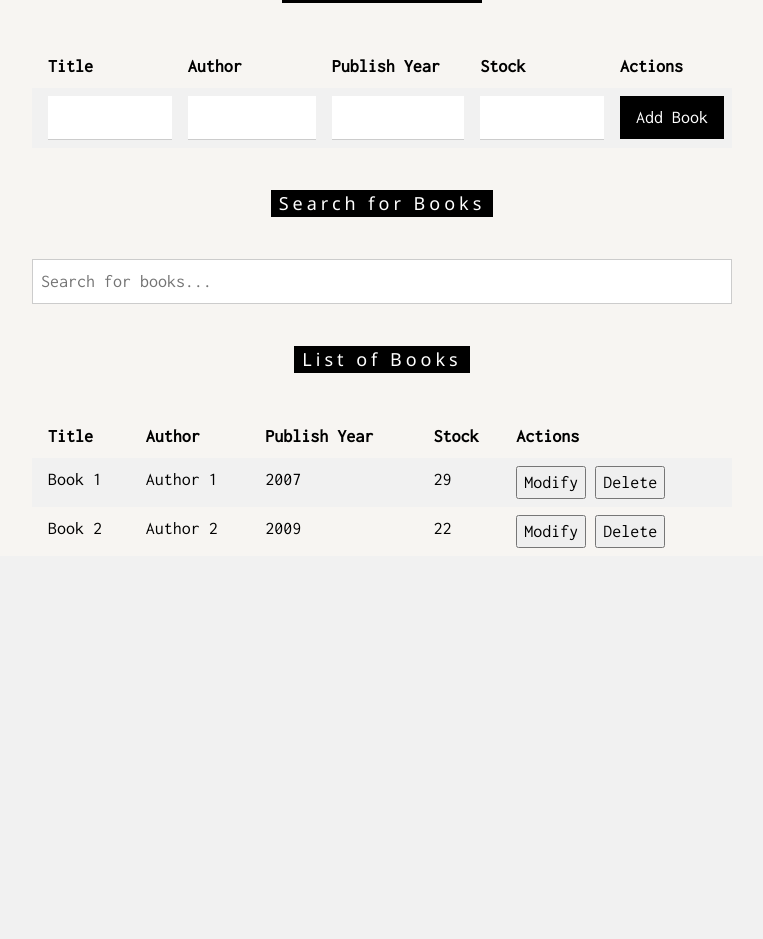
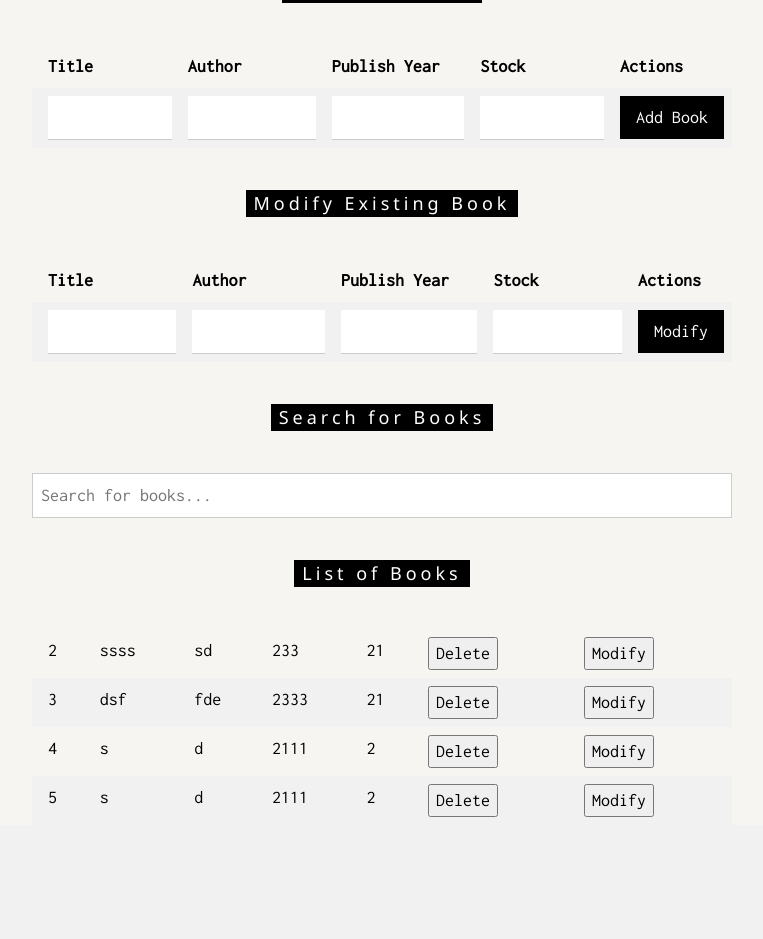
Before and after one commit to shalevhagshur/LibProjectFinal, a Flask app: page /bookpage in a window 1280 px wide. Shown: the part 1588-2527 px from the top of the page, without its empty margins (258-1021 px from the left). Before the commit the page ends 2136 px from the top, so only its background shows below. Run offline with Flask 3, Linux system fonts and the light colour scheme.

Commit message:
MOREEE POWERRRR

```diff
--- a/app.py
+++ b/app.py
@@ -9,7 +9,8 @@ from datetime import datetime, timedelta
 
 #flask app
 # Create a Flask web application
-app = Flask(__name__)
+app = Flask(__name__, static_folder="static", static_url_path="/static")
+app.config['SEND_FILE_MAX_AGE_DEFAULT'] = 0  # Disable caching for static files
 
 CORS(app)
 
@@ -93,7 +94,7 @@ class Loan(db.Model):
 #CRUDS for everything
 
 # CRUD for Books
-@app.route('/books', methods=['GET', 'POST'])
+@app.route('/books/', methods=['GET', 'POST'])
 @app.route('/books/<int:id>', methods=['GET', 'PUT', 'DELETE'])
 def books(id=None):
     if request.method == 'GET':
--- a/static/js/books.js
+++ /dev/null
@@ -1,24 +0,0 @@
-
-
-
-
-// searchbar
-function searchBooks() {
-  let input, filter, table, tr, td, i, txtValue;
-  input = document.getElementById("searchInput");
-  filter = input.value.toUpperCase();
-  table = document.getElementById("booksTable");
-  tr = table.getElementsByTagName("tr");
-
-  for (i = 1; i < tr.length; i++) { // Start from 1 to skip the table header row
-    td = tr[i].getElementsByTagName("td")[0]; // Assuming the title is in the first column
-    if (td) {
-      txtValue = td.textContent || td.innerText;
-      if (txtValue.toUpperCase().indexOf(filter) > -1) {
-        tr[i].style.display = "";
-      } else {
-        tr[i].style.display = "none";
-      }
-    }
-  }
-}
--- a/templates/books.html
+++ b/templates/books.html
@@ -6,7 +6,8 @@
 <meta name="viewport" content="width=device-width, initial-scale=1">
 <link rel="stylesheet" href="https://www.w3schools.com/w3css/4/w3.css">
 <link rel="stylesheet" href="https://fonts.googleapis.com/css?family=Inconsolata">
-<script src="/static/js/books.js"></script>
+<script src="https://cdn.jsdelivr.net/npm/axios/dist/axios.min.js"></script>
+
 <style>
   body, html {
     height: 100%;
@@ -89,22 +90,36 @@
         <td><input class="w3-input" type="number" id="newYear"></td>
         <td><input class="w3-input" type="number" id="newStock"></td>
         <td>
-          <button class="w3-button w3-black" onclick="addNewBook()">Add Book</button>
+            <button id="add-book-button" class="w3-button w3-black" onclick="addBook()">Add Book</button>
         </td>
       </tr>
     </table>
+
+<h5 class="w3-center w3-padding-32"><span class="w3-tag w3-wide">Modify Existing Book</span></h5>
+<table class="w3-table w3-striped">
+  <tr>
+    <th>Title</th>
+    <th>Author</th>
+    <th>Publish Year</th>
+    <th>Stock</th>
+    <th>Actions</th>
+  </tr>
+  <tr>
+    <td><input class="w3-input" type="text" id="newTitle"></td>
+    <td><input class="w3-input" type="text" id="newAuthor"></td>
+    <td><input class="w3-input" type="number" id="newYear"></td>
+    <td><input class="w3-input" type="number" id="newStock"></td>
+    <td>
+        <button id="modify-book-button" class="w3-button w3-black" onclick="modifyBook()">Modify</button>
+    </td>
+  </tr>
+</table>
 <h5 class="w3-center w3-padding-32"><span class="w3-tag w3-wide">Search for Books</span></h5>
 <input class="w3-input w3-border" type="text" id="searchInput" onkeyup="searchBooks()" placeholder="Search for books...">
 
     <h5 class="w3-center w3-padding-32"><span class="w3-tag w3-wide">List of Books</span></h5>
-    <table class="w3-table w3-striped">
-        <tr>
-          <th>Title</th>
-          <th>Author</th>
-          <th>Publish Year</th>
-          <th>Stock</th>
-          <th>Actions</th> <!-- Add a new header column for actions -->
-        </tr>
+    <table id="books-table" class="w3-table w3-striped">
+
         <tr>
           <td>Book 1</td>
           <td>Author 1</td>
@@ -139,5 +154,117 @@
   <p> <a href="https://www.w3schools.com/w3css/default.asp" title="W3.CSS" target="_blank" class="w3-hover-text-green"></a></p>
 </footer>
 
+<script>
+
+    // Function to fetch and display books
+    function getBooks() {
+        axios.get('/books')
+            .then(response => {
+                const books = response.data;
+                const table = document.getElementById('books-table');
+                table.innerHTML = ''; // Clear the table
+
+                books.forEach(book => {
+                    const row = table.insertRow();
+                    row.insertCell(0).textContent = book.BookID;
+                    row.insertCell(1).textContent = book.bookname;
+                    row.insertCell(2).textContent = book.bookauthor;
+                    row.insertCell(3).textContent = book.year_published;
+                    row.insertCell(4).textContent = book.stock;
+
+                    const deleteButton = document.createElement('button');
+                    deleteButton.textContent = 'Delete';
+                    deleteButton.addEventListener('click', () => deleteBook(book.BookID));
+                    row.insertCell(5).appendChild(deleteButton);
+
+                    const modifyButton = document.createElement('button');
+                    modifyButton.textContent = 'Modify';
+                    modifyButton.addEventListener('click', () => modifyBook(book.BookID));
+                    row.insertCell(6).appendChild(modifyButton);
+                });
+            })
+            .catch(error => console.error(error));
+    }
+
+    // Function to delete a book
+    function deleteBook(bookID) {
+        axios.delete(`/books/${bookID}`)
+            .then(() => {
+                getBooks();
+            })
+            .catch(error => console.error(error));
+    }
+
+    // Function to modify a book
+    function modifyBook(bookID) {
+        // Implement code for modifying a book (e.g., showing a form to edit book details)
+    }
+
+    // Call getBooks() when the page loads
+    window.addEventListener('load', getBooks);
+
+    // Function to add a new book
+    function addBook() {
+        const bookname = document.getElementById('newTitle').value;
+        const bookauthor = document.getElementById('newAuthor').value;
+        const year_published = parseInt(document.getElementById('newYear').value);
+        const stock = parseInt(document.getElementById('newStock').value);
+
+        const newBook = {
+            bookname,
+            bookauthor,
+            year_published,
+            stock,
+        };
+
+        axios.post('/books', newBook)
+            .then(response => {
+                if (response.data.done === 'success') {
+                    document.getElementById('newTitle').value = '';
+                    document.getElementById('newAuthor').value = '';
+                    document.getElementById('newYear').value = '';
+                    document.getElementById('newStock').value = '';
+                    getBooks();
+                } else {
+                    console.error(response.data.error);
+                }
+            })
+            .catch(error => console.error(error));
+    }
+
+    // Function to modify a book
+    function modifyBook(bookID) {
+        // Implement code for modifying a book (e.g., showing a form to edit book details)
+        // You'll need to populate the form with the book details and handle the form submission
+        // using a similar approach as the addBook function.
+    }
+
+    // Add event listeners to buttons
+    document.getElementById('add-book-button').addEventListener('click', addBook);
+
+    // Change 'booksTable' to 'books-table' to match the HTML table ID
+    function searchBooks() {
+        let input, filter, table, tr, td, i, txtValue;
+        input = document.getElementById("searchInput");
+        filter = input.value.toUpperCase();
+        table = document.getElementById("books-table"); // Change 'booksTable' to 'books-table'
+        tr = table.getElementsByTagName("tr");
+
+        for (i = 1; i < tr.length; i++) { // Start from 1 to skip the table header row
+            td = tr[i].getElementsByTagName("td")[0]; // Assuming the title is in the first column
+            if (td) {
+                txtValue = td.textContent || td.innerText;
+                if (txtValue.toUpperCase().indexOf(filter) > -1) {
+                    tr[i].style.display = "";
+                } else {
+                    tr[i].style.display = "none";
+                }
+            }
+        }
+    }
+
+    </script>
+
+
 </body>
 </html>
--- a/templates/index.html
+++ b/templates/index.html
@@ -123,7 +123,7 @@ function openMenu(evt, menuName) {
   document.getElementById(menuName).style.display = "block";
   evt.currentTarget.firstElementChild.className += " w3-dark-grey";
 }
-document.getElementById("myLink").click();
+// document.getElementById("myLink").click();
 </script>
 
 </body>
```
Also changed, not shown: instance/library.db.
